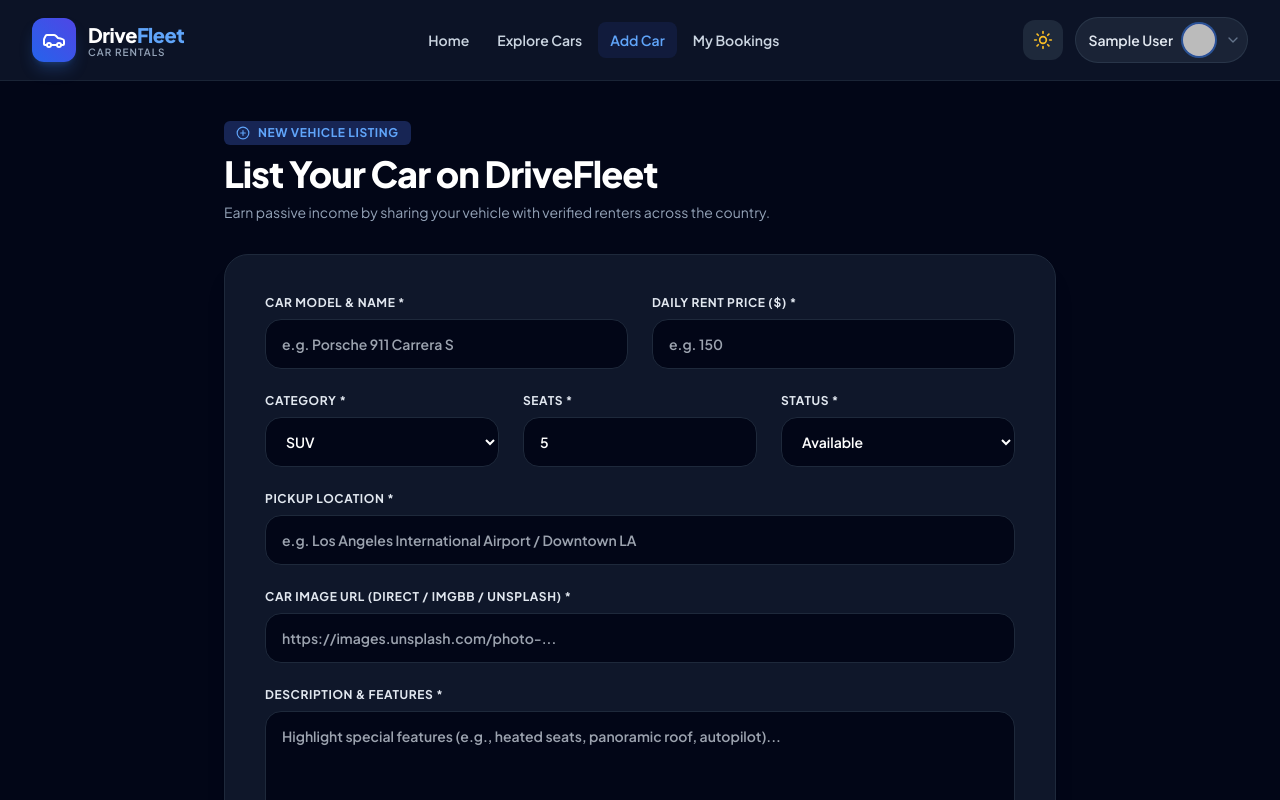
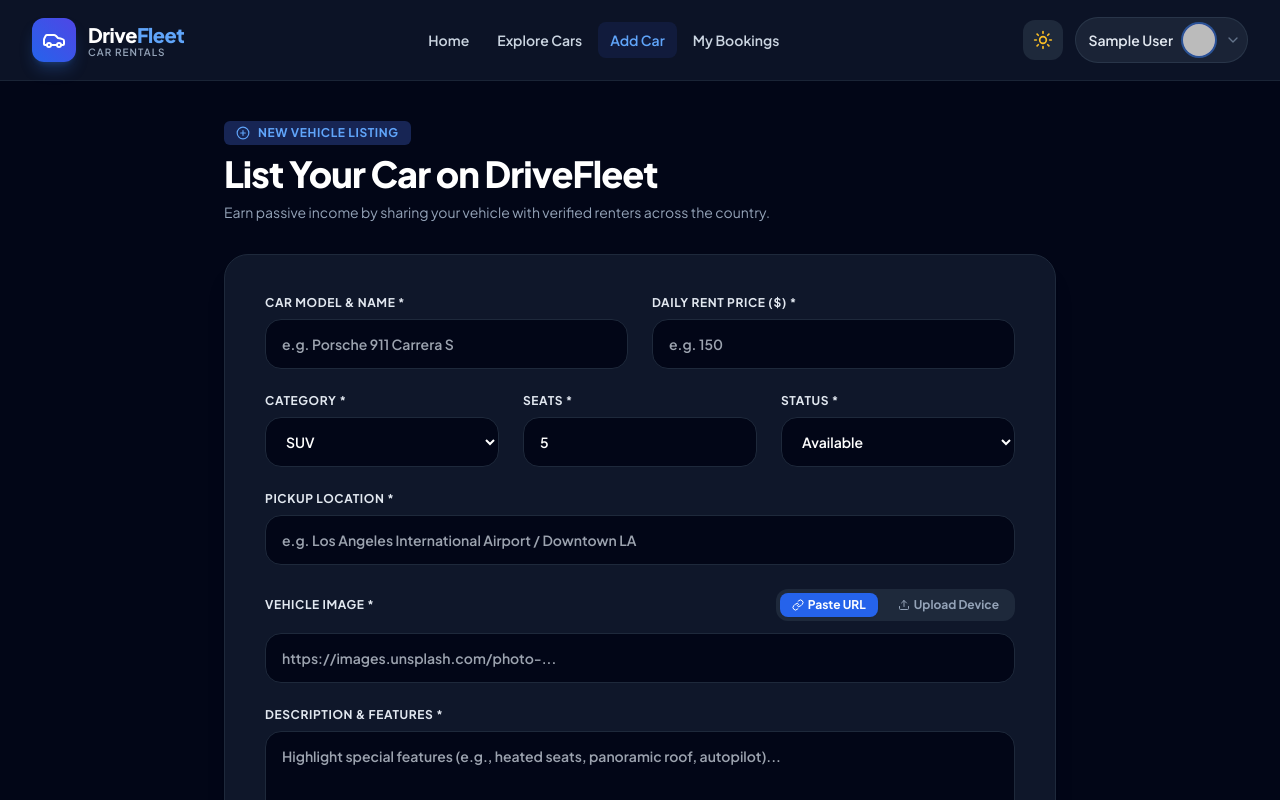
Before and after one commit to ibtee12/DriveFleet-client, a React (Vite) app: page /add-car in a window 1280 px wide. Shown: the top 800 px of the page. Built offline with nearby package versions, Linux system fonts and the light colour scheme; no server answers; sample sign-in values are in the browser's storage.

Commit message:
feat: add local device file upload capability with live image preview

```diff
--- a/src/components/EditCarModal.jsx
+++ b/src/components/EditCarModal.jsx
@@ -1,11 +1,12 @@
 import React, { useState, useEffect } from 'react';
-import { X, Edit3, Image, DollarSign, MapPin, Tag, Users, FileText } from 'lucide-react';
+import { X, Edit3, Image, DollarSign, MapPin, Tag, Users, FileText, Upload, Link as LinkIcon } from 'lucide-react';
 import axios from 'axios';
 import toast from 'react-hot-toast';
 
 const API_URL = import.meta.env.VITE_API_URL || 'http://localhost:5000';
 
 const EditCarModal = ({ car, isOpen, onClose, onUpdateSuccess }) => {
+  const [imageMode, setImageMode] = useState('url');
   const [formData, setFormData] = useState({
     carModel: '',
     rentalPrice: '',
@@ -17,6 +18,22 @@ const EditCarModal = ({ car, isOpen, onClose, onUpdateSuccess }) => {
     availability: 'Available'
   });
   const [isSubmitting, setIsSubmitting] = useState(false);
+
+  const handleFileChange = (e) => {
+    const file = e.target.files[0];
+    if (file) {
+      if (file.size > 5 * 1024 * 1024) {
+        toast.error('File size must be under 5MB');
+        return;
+      }
+      const reader = new FileReader();
+      reader.onloadend = () => {
+        setFormData(prev => ({ ...prev, imageUrl: reader.result }));
+        toast.success('New image loaded from device!');
+      };
+      reader.readAsDataURL(file);
+    }
+  };
 
   useEffect(() => {
     if (car) {
@@ -194,19 +211,66 @@ const EditCarModal = ({ car, isOpen, onClose, onUpdateSuccess }) => {
             />
           </div>
 
-          {/* Image URL */}
-          <div>
-            <label className="block text-xs font-bold text-slate-700 dark:text-slate-300 uppercase tracking-wider mb-1.5">
-              Image URL
+          {/* Image Input Selection */}
+          <div className="space-y-3">
+            <div className="flex items-center justify-between">
+              <label className="block text-xs font-bold text-slate-700 dark:text-slate-300 uppercase tracking-wider">
+                Vehicle Image
               </label>
+              <div className="flex items-center space-x-2 bg-slate-100 dark:bg-slate-800 p-1 rounded-xl">
+                <button
+                  type="button"
+                  onClick={() => setImageMode('url')}
+                  className={`px-3 py-1 rounded-lg text-xs font-bold transition-all flex items-center space-x-1 ${
+                    imageMode === 'url' ? 'bg-blue-600 text-white shadow-sm' : 'text-slate-600 dark:text-slate-400'
+                  }`}
+                >
+                  <LinkIcon className="w-3 h-3" />
+                  <span>Paste URL</span>
+                </button>
+                <button
+                  type="button"
+                  onClick={() => setImageMode('file')}
+                  className={`px-3 py-1 rounded-lg text-xs font-bold transition-all flex items-center space-x-1 ${
+                    imageMode === 'file' ? 'bg-blue-600 text-white shadow-sm' : 'text-slate-600 dark:text-slate-400'
+                  }`}
+                >
+                  <Upload className="w-3 h-3" />
+                  <span>Upload Device</span>
+                </button>
+              </div>
+            </div>
+
+            {imageMode === 'url' ? (
               <input
                 type="url"
                 name="imageUrl"
                 value={formData.imageUrl}
                 onChange={handleChange}
-              required
+                required={!formData.imageUrl}
                 className="w-full px-4 py-3 rounded-xl border border-slate-200 dark:border-slate-800 bg-slate-50 dark:bg-slate-950 text-slate-900 dark:text-white focus:outline-none focus:ring-2 focus:ring-blue-500 text-sm font-semibold"
               />
+            ) : (
+              <div className="relative border-2 border-dashed border-slate-300 dark:border-slate-700 rounded-2xl p-4 text-center hover:border-blue-500 transition-colors bg-slate-50/50 dark:bg-slate-950/50">
+                <input
+                  type="file"
+                  accept="image/*"
+                  onChange={handleFileChange}
+                  className="absolute inset-0 w-full h-full opacity-0 cursor-pointer"
+                />
+                <Upload className="w-6 h-6 text-blue-500 mx-auto mb-1" />
+                <p className="text-xs font-bold text-slate-700 dark:text-slate-200">
+                  Click to select new image from device
+                </p>
+              </div>
+            )}
+
+            {/* Live Image Preview */}
+            {formData.imageUrl && (
+              <div className="relative w-full h-32 rounded-xl overflow-hidden border border-slate-200 dark:border-slate-800 mt-2 bg-slate-100 dark:bg-slate-800">
+                <img src={formData.imageUrl} alt="Vehicle Preview" className="w-full h-full object-cover" />
+              </div>
+            )}
           </div>
 
           {/* Description */}
--- a/src/pages/AddCar.jsx
+++ b/src/pages/AddCar.jsx
@@ -1,6 +1,6 @@
 import React, { useState } from 'react';
 import { useNavigate } from 'react-router-dom';
-import { PlusCircle, Image, DollarSign, MapPin, Tag, Users, FileText, CheckCircle2 } from 'lucide-react';
+import { PlusCircle, Image as ImageIcon, DollarSign, MapPin, Tag, Users, FileText, Upload, Link as LinkIcon } from 'lucide-react';
 import axios from 'axios';
 import toast from 'react-hot-toast';
 import { useAuth } from '../providers/AuthProvider';
@@ -11,6 +11,7 @@ const AddCar = () => {
   const { user } = useAuth();
   const navigate = useNavigate();
   const [isSubmitting, setIsSubmitting] = useState(false);
+  const [imageMode, setImageMode] = useState('url'); // 'url' or 'file'
 
   const [formData, setFormData] = useState({
     carModel: '',
@@ -22,6 +23,22 @@ const AddCar = () => {
     description: '',
     availability: 'Available'
   });
+
+  const handleFileChange = (e) => {
+    const file = e.target.files[0];
+    if (file) {
+      if (file.size > 5 * 1024 * 1024) {
+        toast.error('File size must be under 5MB');
+        return;
+      }
+      const reader = new FileReader();
+      reader.onloadend = () => {
+        setFormData(prev => ({ ...prev, imageUrl: reader.result }));
+        toast.success('Image loaded from device!');
+      };
+      reader.readAsDataURL(file);
+    }
+  };
 
   const handleChange = (e) => {
     const { name, value } = e.target;
@@ -192,20 +209,71 @@ const AddCar = () => {
             />
           </div>
 
-          {/* Image URL */}
-          <div>
-            <label className="block text-xs font-bold text-slate-800 dark:text-slate-200 uppercase tracking-wider mb-2">
-              Car Image URL (Direct / ImgBB / Unsplash) *
+          {/* Image Input Selection */}
+          <div className="space-y-3">
+            <div className="flex items-center justify-between">
+              <label className="block text-xs font-bold text-slate-800 dark:text-slate-200 uppercase tracking-wider">
+                Vehicle Image *
               </label>
+              <div className="flex items-center space-x-2 bg-slate-100 dark:bg-slate-800 p-1 rounded-xl">
+                <button
+                  type="button"
+                  onClick={() => setImageMode('url')}
+                  className={`px-3 py-1 rounded-lg text-xs font-bold transition-all flex items-center space-x-1 ${
+                    imageMode === 'url' ? 'bg-blue-600 text-white shadow-sm' : 'text-slate-600 dark:text-slate-400'
+                  }`}
+                >
+                  <LinkIcon className="w-3 h-3" />
+                  <span>Paste URL</span>
+                </button>
+                <button
+                  type="button"
+                  onClick={() => setImageMode('file')}
+                  className={`px-3 py-1 rounded-lg text-xs font-bold transition-all flex items-center space-x-1 ${
+                    imageMode === 'file' ? 'bg-blue-600 text-white shadow-sm' : 'text-slate-600 dark:text-slate-400'
+                  }`}
+                >
+                  <Upload className="w-3 h-3" />
+                  <span>Upload Device</span>
+                </button>
+              </div>
+            </div>
+
+            {imageMode === 'url' ? (
               <input
                 type="url"
                 name="imageUrl"
                 placeholder="https://images.unsplash.com/photo-..."
                 value={formData.imageUrl}
                 onChange={handleChange}
-              required
+                required={!formData.imageUrl}
                 className="w-full px-4 py-3.5 rounded-2xl bg-slate-50 dark:bg-slate-950 border border-slate-200 dark:border-slate-800 text-slate-900 dark:text-white focus:outline-none focus:ring-2 focus:ring-blue-500 text-sm font-semibold"
               />
+            ) : (
+              <div className="relative border-2 border-dashed border-slate-300 dark:border-slate-700 rounded-2xl p-6 text-center hover:border-blue-500 transition-colors bg-slate-50/50 dark:bg-slate-950/50">
+                <input
+                  type="file"
+                  accept="image/*"
+                  onChange={handleFileChange}
+                  className="absolute inset-0 w-full h-full opacity-0 cursor-pointer"
+                />
+                <Upload className="w-8 h-8 text-blue-500 mx-auto mb-2" />
+                <p className="text-sm font-bold text-slate-700 dark:text-slate-200">
+                  Click or drag image file from your device
+                </p>
+                <p className="text-xs text-slate-400 mt-1">PNG, JPG, WEBP up to 5MB</p>
+              </div>
+            )}
+
+            {/* Live Image Preview */}
+            {formData.imageUrl && (
+              <div className="relative w-full h-40 rounded-2xl overflow-hidden border border-slate-200 dark:border-slate-800 mt-2 bg-slate-100 dark:bg-slate-800">
+                <img src={formData.imageUrl} alt="Vehicle Preview" className="w-full h-full object-cover" />
+                <span className="absolute bottom-2 right-2 bg-slate-900/80 text-white text-[10px] font-bold px-2.5 py-1 rounded-md">
+                  Image Ready
+                </span>
+              </div>
+            )}
           </div>
 
           {/* Description */}
```
Lines whose indentation alone changed are shown as unchanged.
